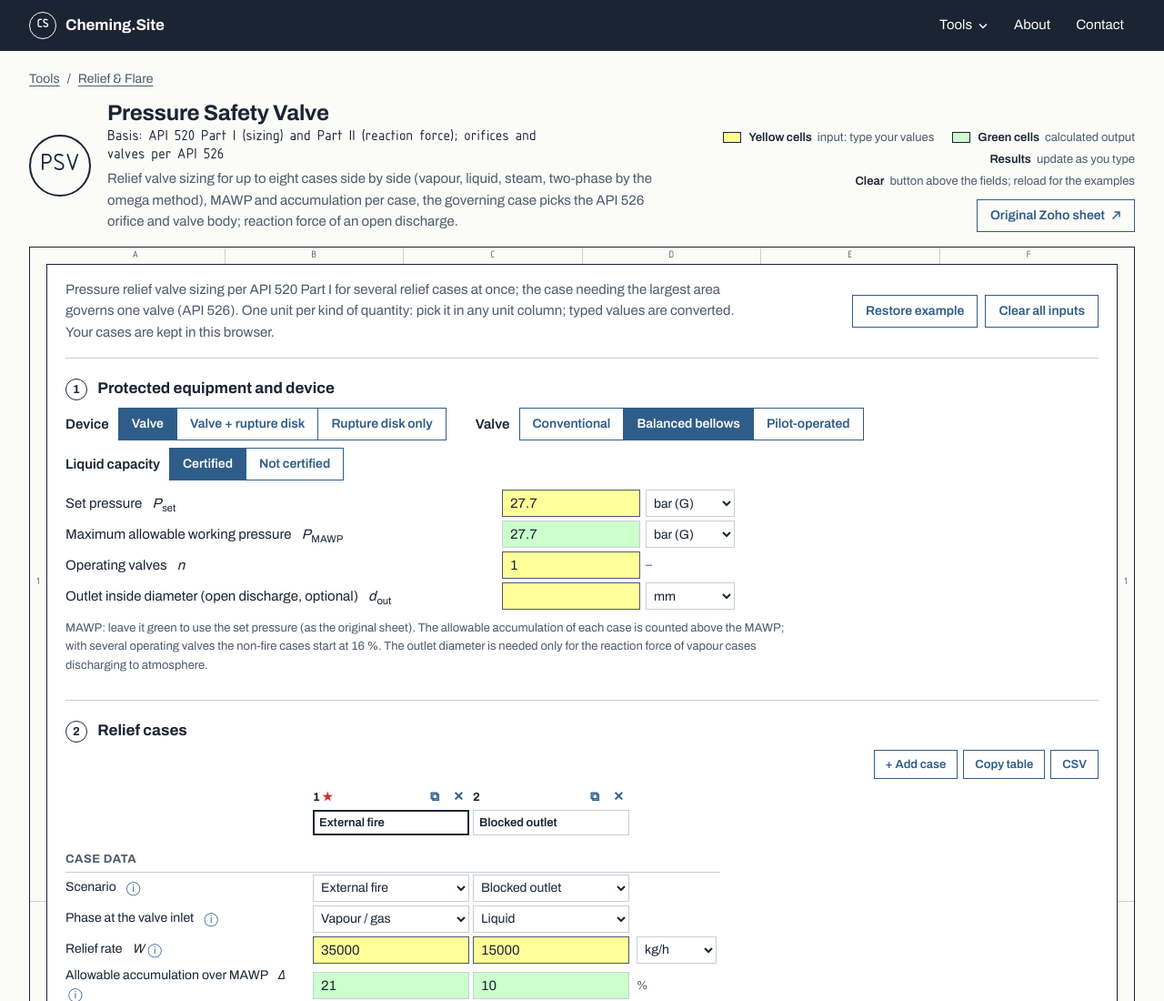
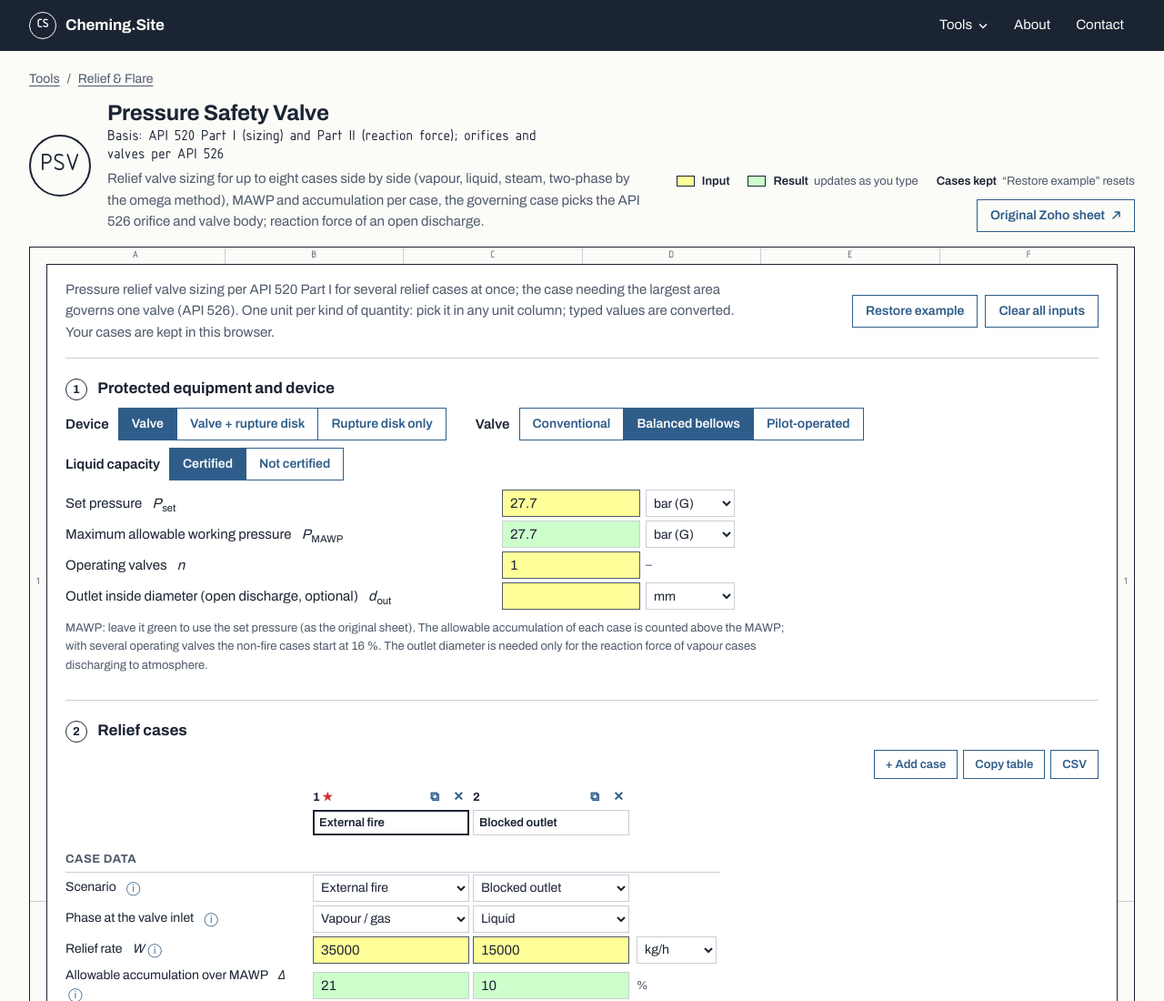
Before and after one commit to elkojo/cheming-site, an Astro site: page /psv in a window 1280 px wide. Shown: the top 1100 px of the page at 91% size. Built offline with nearby package versions, Linux system fonts and the light colour scheme; Astro itself is replaced by a stand-in of ours.

Commit message:
Tool pages: shorter legend
Input / Result (updates as you type) / Reload restores the example; PSV:
Cases kept, "Restore example" resets. Zoho tools keep their unit and
reset notes. Legend box widened to 32rem so PSV's fits on one line.

Co-Authored-By: Claude Opus 5.5 <noreply@anthropic.com>

```diff
--- a/src/components/Legend.astro
+++ b/src/components/Legend.astro
@@ -1,17 +1,16 @@
 ---
 // How the calculators work. Yellow and green match the cells inside the Zoho sheets;
 // native calculators (Phase 7) use the same colours.
-interface Props { compact?: boolean; native?: boolean }
-const { compact = false, native = false } = Astro.props;
+interface Props { compact?: boolean; native?: boolean; /** the tool keeps its inputs in the browser (PSV) */ keeps?: boolean }
+const { compact = false, native = false, keeps = false } = Astro.props;
 ---
-<dl class:list={['legend', { compact }]} aria-label="How to use the sheets">
-  <div><dt><span class="sw in" aria-hidden="true"></span>Yellow cells</dt><dd>input: type your values</dd></div>
-  <div><dt><span class="sw out" aria-hidden="true"></span>Green cells</dt><dd>calculated output</dd></div>
+<dl class:list={['legend', { compact }]} aria-label="How to use the calculator">
+  <div><dt><span class="sw in" aria-hidden="true"></span>Input</dt></div>
+  <div><dt><span class="sw out" aria-hidden="true"></span>Result</dt>{native && <dd>updates as you type</dd>}</div>
   {native ? (
-    <>
-      <div><dt>Results</dt><dd>update as you type</dd></div>
-      <div><dt>Clear</dt><dd>button above the fields; reload for the examples</dd></div>
-    </>
+    keeps
+      ? <div><dt>Cases kept</dt><dd>“Restore example” resets</dd></div>
+      : <div><dt>Reload</dt><dd>restores the example</dd></div>
   ) : (
     <>
       <div><dt>Units</dt><dd>double-click to change</dd></div>
--- a/src/pages/[tool].astro
+++ b/src/pages/[tool].astro
@@ -55,7 +55,7 @@ const description = tool.description ?? `${tool.name}. Free engineering calculat
       </div>
     </div>
     <div class="aside">
-      <Legend compact native={!!tool.native} />
+      <Legend compact native={!!tool.native} keeps={tool.native === 'psv'} />
       <a class="open" href={openUrl} target="_blank" rel="noopener">
         {tool.native ? 'Original Zoho sheet' : 'Open sheet full screen'}
         <svg viewBox="0 0 12 12" width="12" height="12" aria-hidden="true"><path d="M4.5 2H10v5.5M10 2 2.5 9.5" fill="none" stroke="currentColor" stroke-width="1.5" /></svg>
@@ -127,7 +127,7 @@ const description = tool.description ?? `${tool.name}. Free engineering calculat
   .title p { margin: 0.25rem 0 0; max-width: 70ch; }
   .std { font: 400 0.9375rem/1.3 var(--font-drawing); letter-spacing: 0.02em; }
   .desc, .credit { color: var(--muted); font-size: 0.9375rem; }
-  .aside { display: grid; justify-items: end; gap: 0.625rem; max-width: 30rem; }
+  .aside { display: grid; justify-items: end; gap: 0.625rem; max-width: 32rem; }
   .aside :global(.legend) { justify-content: flex-end; }
   .open {
     display: inline-flex;
```
